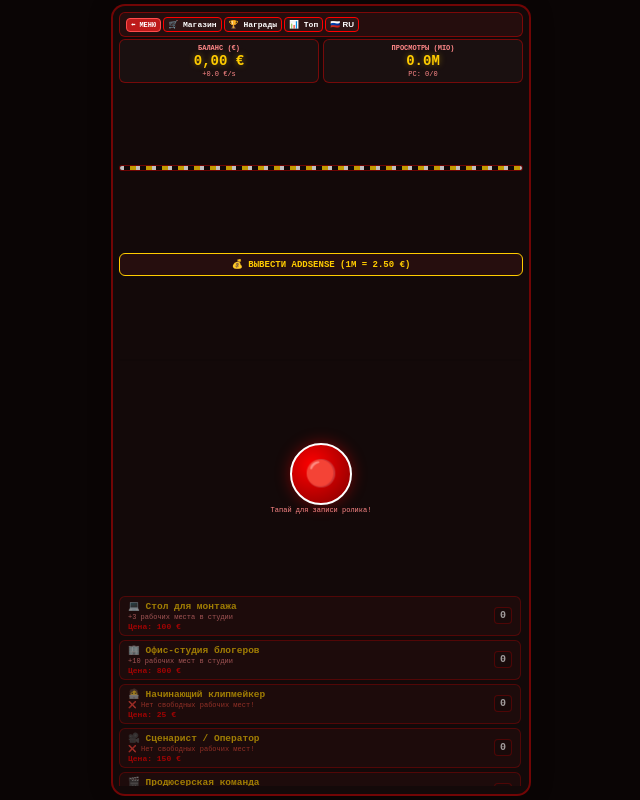
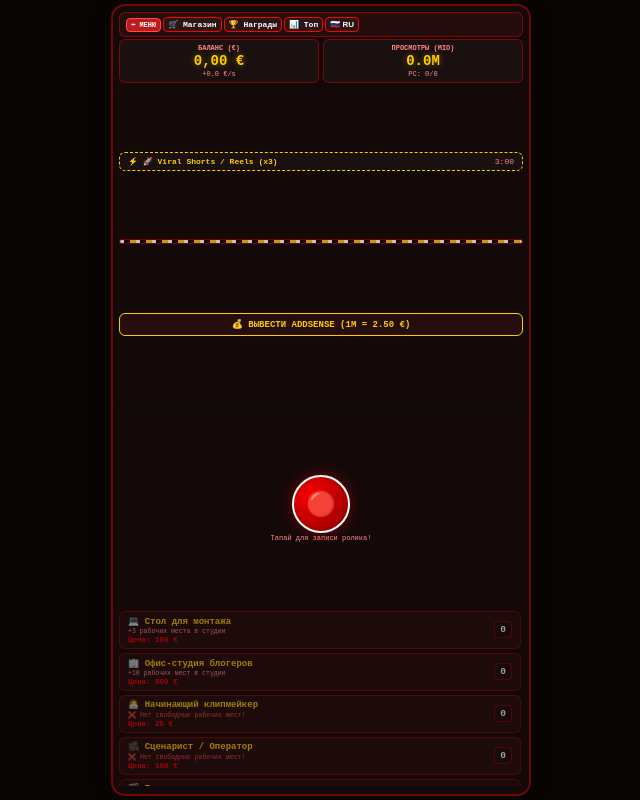
Before and after one commit to FREEzzzGames/-ube-Empire-, a plain HTML site: page game.html in a window 1280 px wide. Shown: the whole page, without its empty margins (319-959 px from the left). Drawn offline with Linux system fonts and the light colour scheme.

Commit message:
Implement trend widget and update calculations
Added a trend widget to display YouTube algorithm trends and updated calculations to include trend multipliers for money and energy.

```diff
--- a/game.html
+++ b/game.html
@@ -62,24 +62,25 @@ body{padding:4px;display:flex;justify-content:center;align-items:center;position
 .res-title { font-size: 7px; color: var(--text-sub); text-transform: uppercase; font-weight: bold; }
 .res-val { font-size: 14px; font-weight: bold; color: var(--title-col); text-shadow: 0 0 6px rgba(255,204,0,0.4); margin-top: 1px; }
 .res-sub { font-size: 7px; color: var(--text-sub); margin-top: 1px; }
-.money-pipe { width: 100%; height: 6px; background: rgba(0, 0, 0, 0.2); border: 1px solid var(--border-col); border-radius: 3px; position: relative; overflow: hidden; }
+.trend-widget { background: var(--glass-bg); border: 1px dashed var(--title-col); border-radius: 6px; padding: 4px 8px; width: 100%; display: flex; justify-content: space-between; align-items: center; font-size: 8px; flex-shrink: 0; }
+.money-pipe { width: 100%; height: 5px; background: rgba(0, 0, 0, 0.2); border: 1px solid var(--border-col); border-radius: 3px; position: relative; overflow: hidden; }
 .money-flow { position: absolute; top: 0; left: -100%; width: 200%; height: 100%; background: repeating-linear-gradient(90deg, transparent, transparent 6px, var(--title-col) 6px, var(--title-col) 12px, var(--text-main) 12px, var(--text-main) 16px); opacity: 0.75; animation: flowMoney 1.5s linear infinite; }
 @keyframes flowMoney { 0% { transform: translateX(0); } 100% { transform: translateX(50%); } }
 .sell-energy-btn { width: 100%; background: var(--btn-bg); border: 1px solid var(--title-col); border-radius: 6px; padding: 5px; color: var(--title-col); font-family: monospace; font-size: 9px; font-weight: bold; cursor: pointer; text-align: center; }
 .progress-bar-container { width: 100%; height: 2px; background: rgba(0,0,0,0.1); border-radius: 2px; overflow: hidden; }
 .progress-bar-fill { height: 100%; background: linear-gradient(90deg, var(--accent-col), var(--title-col)); width: 0%; transition: width 0.2s ease; }
 .click-target-container { position: relative; display: flex; flex-direction: column; align-items: center; gap: 1px; margin: 0; }
-.click-target { width: 62px; height: 62px; background: radial-gradient(circle at 35% 35%, var(--accent-col), #800000); border: 2.5px solid #fff; border-radius: 50%; display: flex; justify-content: center; align-items: center; font-size: 26px; cursor: pointer; box-shadow: 0 0 15px rgba(255,0,0,0.4); user-select: none; touch-action: manipulation; }
+.click-target { width: 58px; height: 58px; background: radial-gradient(circle at 35% 35%, var(--accent-col), #800000); border: 2.5px solid #fff; border-radius: 50%; display: flex; justify-content: center; align-items: center; font-size: 24px; cursor: pointer; box-shadow: 0 0 15px rgba(255,0,0,0.4); user-select: none; touch-action: manipulation; }
 .click-target:active { transform: scale(0.88); }
-.upgrades-list { width: 100%; display: flex; flex-direction: column; gap: 4px; max-height: 190px; overflow-y: auto; padding-right: 2px; }
-.upgrade-card { display: flex; justify-content: space-between; align-items: center; background: var(--btn-bg); border: 1px solid var(--border-col); border-radius: 6px; padding: 5px 8px; font-size: 9.5px; text-align: left; cursor: pointer; min-height: 40px; }
+.upgrades-list { width: 100%; display: flex; flex-direction: column; gap: 4px; max-height: 175px; overflow-y: auto; padding-right: 2px; }
+.upgrade-card { display: flex; justify-content: space-between; align-items: center; background: var(--btn-bg); border: 1px solid var(--border-col); border-radius: 6px; padding: 5px 8px; font-size: 9.5px; text-align: left; cursor: pointer; min-height: 38px; }
 .upgrade-info { display: flex; flex-direction: column; gap: 1px; }
-.upgrade-name { color: var(--title-col); font-weight: bold; font-size: 9.5px; }
-.upgrade-desc { font-size: 7px; color: var(--text-sub); }
-.upgrade-cost { color: var(--accent-col); font-weight: bold; font-size: 8px; }
-.upgrade-count { font-size: 10px; font-weight: bold; color: var(--text-main); background: rgba(0,0,0,0.2); padding: 2px 5px; border-radius: 4px; border: 1px solid var(--border-col); }
+.upgrade-name { color: var(--title-col); font-weight: bold; font-size: 9px; }
+.upgrade-desc { font-size: 6.5px; color: var(--text-sub); }
+.upgrade-cost { color: var(--accent-col); font-weight: bold; font-size: 7.5px; }
+.upgrade-count { font-size: 9.5px; font-weight: bold; color: var(--text-main); background: rgba(0,0,0,0.2); padding: 2px 5px; border-radius: 4px; border: 1px solid var(--border-col); }
 @keyframes floatUp { 0% { transform: translateY(0) scale(1); opacity: 1; } 100% { transform: translateY(-30px) scale(1.15); opacity: 0; } }
-.floating-text { position: fixed; color: var(--title-col); font-size: 13px; font-weight: bold; pointer-events: none; z-index: 99999; animation: floatUp 0.35s ease-out forwards; }
+.floating-text { position: fixed; color: var(--title-col); font-size: 12px; font-weight: bold; pointer-events: none; z-index: 99999; animation: floatUp 0.35s ease-out forwards; }
 </style>
 </head>
 <body>
@@ -107,6 +108,12 @@ body{padding:4px;display:flex;justify-content:center;align-items:center;position
         <div class="res-val" id="energyTxt">0.0M</div>
         <div class="res-sub" id="housingSubTxt">ПК-места: 0/0</div>
       </div>
+    </div>
+
+    <!-- Виджет трендов YouTube алгоритмов -->
+    <div class="trend-widget" id="trendWidget">
+      <span id="trendTitle" style="color:var(--title-col); font-weight:bold;">🔥 Тренд: Загрузка...</span>
+      <span id="trendTimer" style="color:var(--text-sub);">03:00</span>
     </div>
 
     <div class="money-pipe"><div class="money-flow"></div></div>
@@ -220,8 +227,9 @@ function getHousingStats() {
 }
 
 function clickEnergy(e) {
-  let money = Core.getMoney() + 1;
-  let energy = Core.getEnergy() + 0.2;
+  let trendMult = Core.getTrendMultiplier();
+  let money = Core.getMoney() + (1 * trendMult);
+  let energy = Core.getEnergy() + (0.2 * trendMult);
   Core.setMoney(money);
   Core.setEnergy(energy);
 
@@ -230,7 +238,7 @@ function clickEnergy(e) {
   updateUI();
 
   let pop = document.createElement('div');
-  pop.textContent = "+1 € / 🔴"; pop.className = "floating-text";
+  pop.textContent = `+${trendMult}x € / 🔴`; pop.className = "floating-text";
   pop.style.left = (e.clientX - 15) + "px"; pop.style.top = (e.clientY - 25) + "px";
   document.body.appendChild(pop); setTimeout(() => pop.remove(), 350);
 }
@@ -270,6 +278,7 @@ function buyUpgrade(index) {
 
 function calculateStats() {
   let totalEurSec = 0, totalEnergySec = 0, housing = getHousingStats();
+  let trendMult = Core.getTrendMultiplier();
   upgrades.forEach(up => {
     if (up.type === 'worker') {
       totalEurSec += up.incomeEur * up.count; totalEnergySec += up.energyMWh * up.count;
@@ -281,7 +290,10 @@ function calculateStats() {
       totalEnergySec += (up.energyMWh * up.count) * eff;
     }
   });
-  return { totalEurSec, totalEnergySec };
+  return {
+    totalEurSec: totalEurSec * trendMult,
+    totalEnergySec: totalEnergySec * trendMult
+  };
 }
 
 function updateUI() {
@@ -297,6 +309,14 @@ function updateUI() {
   setTxt('cpsTxt', `+${stats.totalEurSec.toFixed(1)} €/s`);
   setTxt('energyTxt', energy.toFixed(1) + (lang === 'ru' ? "M" : (lang === 'de' ? " Mio" : "M")));
   setTxt('housingSubTxt', `PC: ${housing.usedSlots}/${housing.totalSlots}`);
+
+  // Обновление виджета трендов
+  let trend = Core.getCurrentTrend();
+  let timeLeft = Math.max(0, Math.ceil((trend.expiresAt - Date.now()) / 1000));
+  let mins = Math.floor(timeLeft / 60);
+  let secs = timeLeft % 60;
+  setTxt('trendTitle', `${trend.icon} ${trend.name} (x${trend.mult})`);
+  setTxt('trendTimer', `${mins}:${secs < 10 ? '0' : ''}${secs}`);
 
   let cheapestCost = Math.min(...upgrades.map(u => u.cost));
   let fillEl = document.getElementById('progressFill');
```
